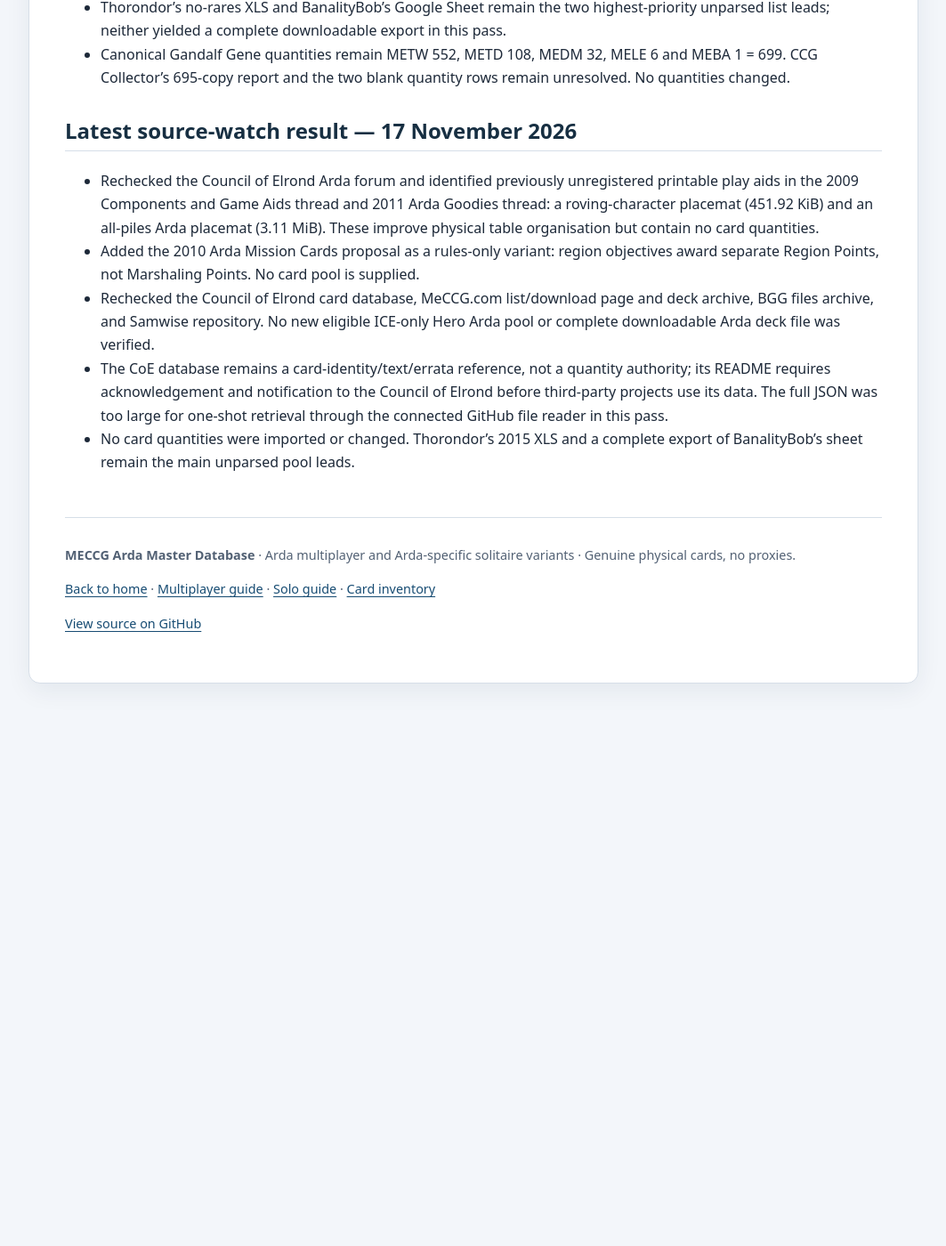
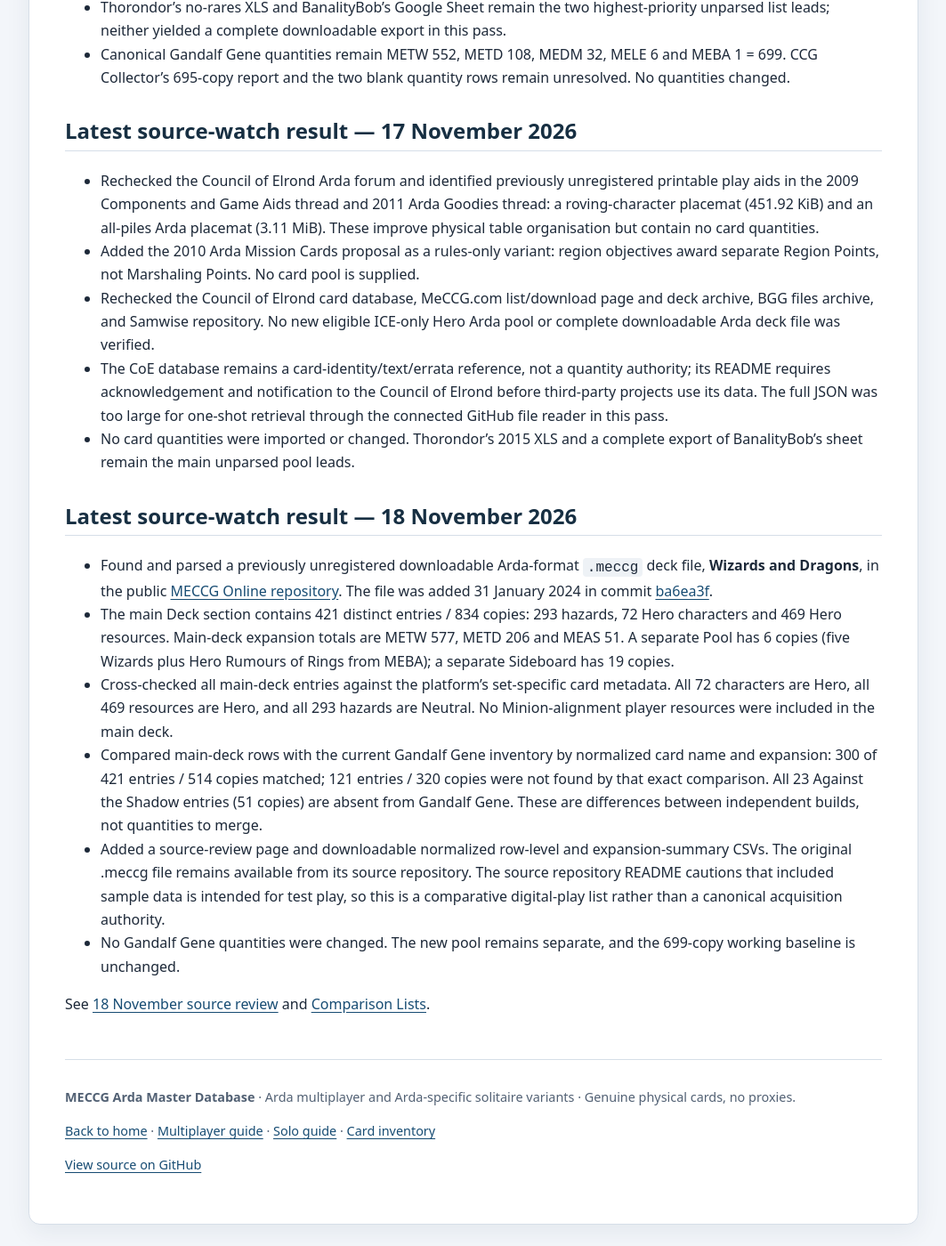
Before and after one commit to JamSpot/meccg-arda-master-database, a Jekyll site: the page built from docs/research-progress.md, in a window 1280 px wide and 1400 px high, scrolled down 8891 px. Shown: the whole window at 89% size, without its empty margins (108-1171 px from the left). Built offline with Jekyll 4.4.1, drawn with Linux system fonts in a browser that asks for light colours; our own code applies the rules of GitHub Pages for plain Markdown files; before the commit the page ends 9683 px from its top, so only the background shows below that.

Commit message:
Record 18 November Arda deck research

```diff
--- a/docs/research-progress.md
+++ b/docs/research-progress.md
@@ -174,3 +174,15 @@ See [14 November source watch](research-watch-2026-11-14.html) and [comparison-l
 - Rechecked the Council of Elrond card database, MeCCG.com list/download page and deck archive, BGG files archive, and Samwise repository. No new eligible ICE-only Hero Arda pool or complete downloadable Arda deck file was verified.
 - The CoE database remains a card-identity/text/errata reference, not a quantity authority; its README requires acknowledgement and notification to the Council of Elrond before third-party projects use its data. The full JSON was too large for one-shot retrieval through the connected GitHub file reader in this pass.
 - No card quantities were imported or changed. Thorondor's 2015 XLS and a complete export of BanalityBob's sheet remain the main unparsed pool leads.
+
+
+## Latest source-watch result — 18 November 2026
+
+- Found and parsed a previously unregistered downloadable Arda-format `.meccg` deck file, **Wizards and Dragons**, in the public [MECCG Online repository](https://github.com/Heinrich-Barth/meccg-online). The file was added 31 January 2024 in commit [ba6ea3f](https://github.com/Heinrich-Barth/meccg-online/commit/ba6ea3fdbd560099cd1b12d001a7879acbae86a9).
+- The main Deck section contains 421 distinct entries / 834 copies: 293 hazards, 72 Hero characters and 469 Hero resources. Main-deck expansion totals are METW 577, METD 206 and MEAS 51. A separate Pool has 6 copies (five Wizards plus Hero Rumours of Rings from MEBA); a separate Sideboard has 19 copies.
+- Cross-checked all main-deck entries against the platform's set-specific card metadata. All 72 characters are Hero, all 469 resources are Hero, and all 293 hazards are Neutral. No Minion-alignment player resources were included in the main deck.
+- Compared main-deck rows with the current Gandalf Gene inventory by normalized card name and expansion: 300 of 421 entries / 514 copies matched; 121 entries / 320 copies were not found by that exact comparison. All 23 Against the Shadow entries (51 copies) are absent from Gandalf Gene. These are differences between independent builds, not quantities to merge.
+- Added a source-review page and downloadable normalized row-level and expansion-summary CSVs. The original .meccg file remains available from its source repository. The source repository README cautions that included sample data is intended for test play, so this is a comparative digital-play list rather than a canonical acquisition authority.
+- No Gandalf Gene quantities were changed. The new pool remains separate, and the 699-copy working baseline is unchanged.
+
+See [18 November source review](wizards-and-dragons-arda-source-review.html) and [Comparison Lists](comparison-lists.html#wizards-and-dragons-arda-deck-18-november-2026).
```
